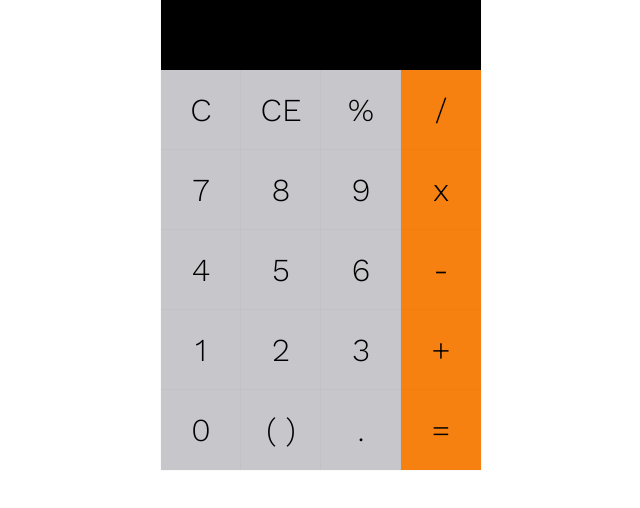
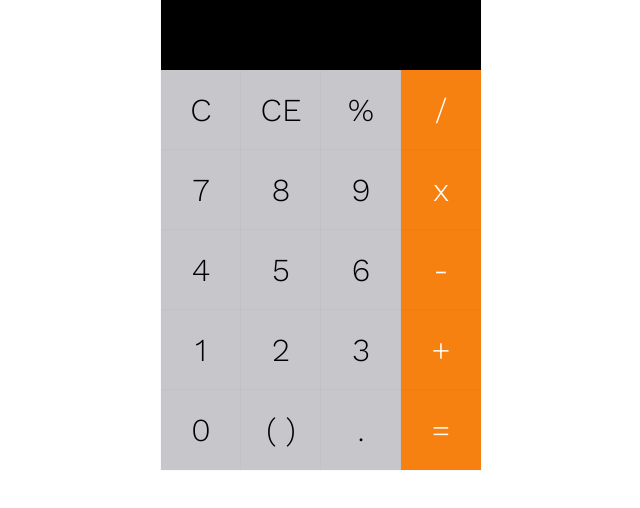
Before and after one commit to sionelt/calculator-app, a React app: page / in a window 1280 px wide. Shown: the part 210-718 px from the top of the page, without its empty margins (319-959 px from the left). Built offline with nearby package versions, Linux system fonts and the light colour scheme.

Commit message:
set states for percentage key entry

```diff
--- a/src/components/App.js
+++ b/src/components/App.js
@@ -22,6 +22,8 @@ class App extends Component {
 			this.setState({ inputsArr: [], allEntries: [] });
 		} else if (anInput === 'CE') {
 			this.setState({ inputsArr: [] });
+		} else if (anInput === '%') {
+			this.setState({ inputsArr: parseFloat(this.state.inputsArr.join('')) / 100 });
 		}
 	}
 
--- a/src/styles/Keypad.css
+++ b/src/styles/Keypad.css
@@ -28,4 +28,5 @@
 .operator {
 	composes: btn;
 	background-color: #f68111;
+	color: #fff;
 }
```
